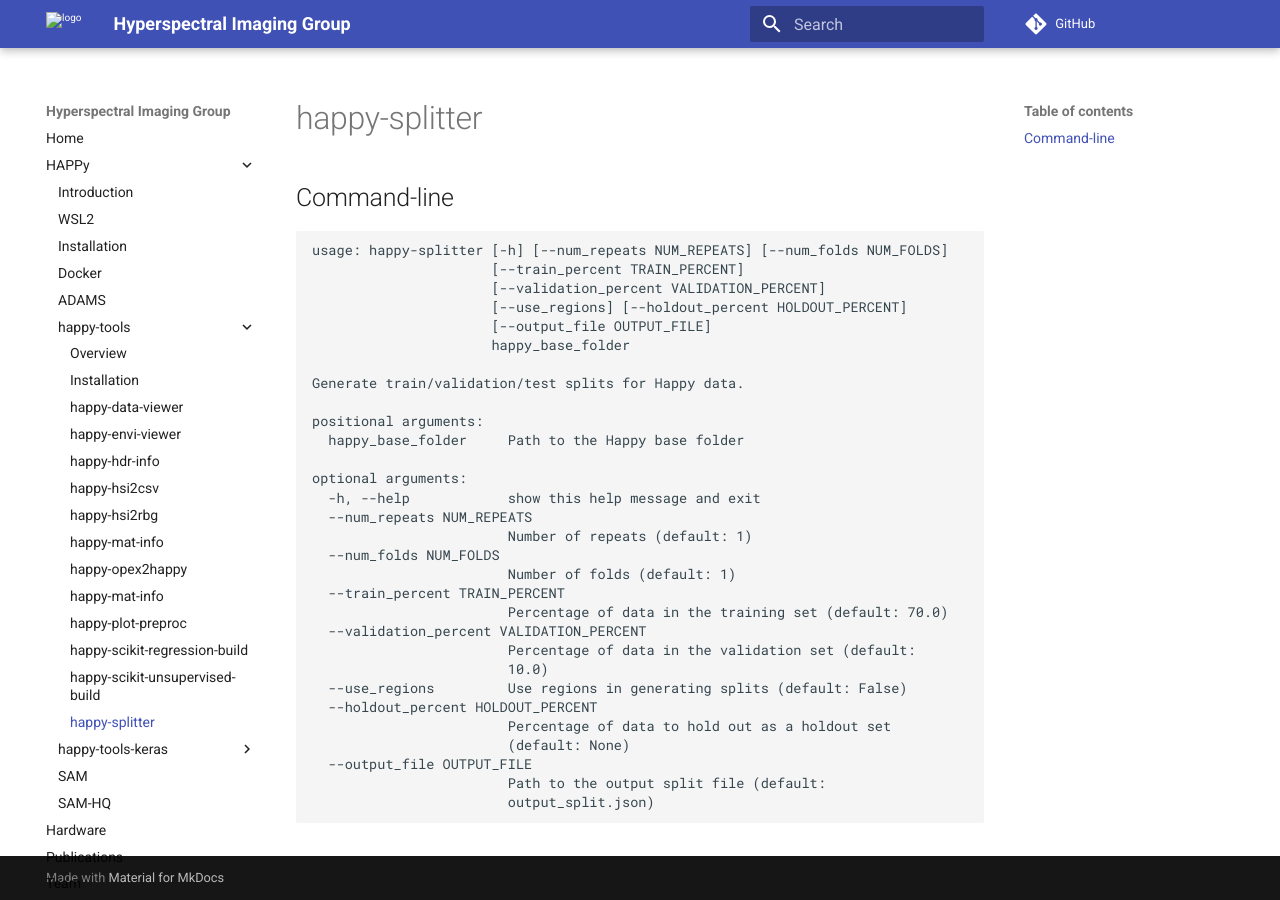
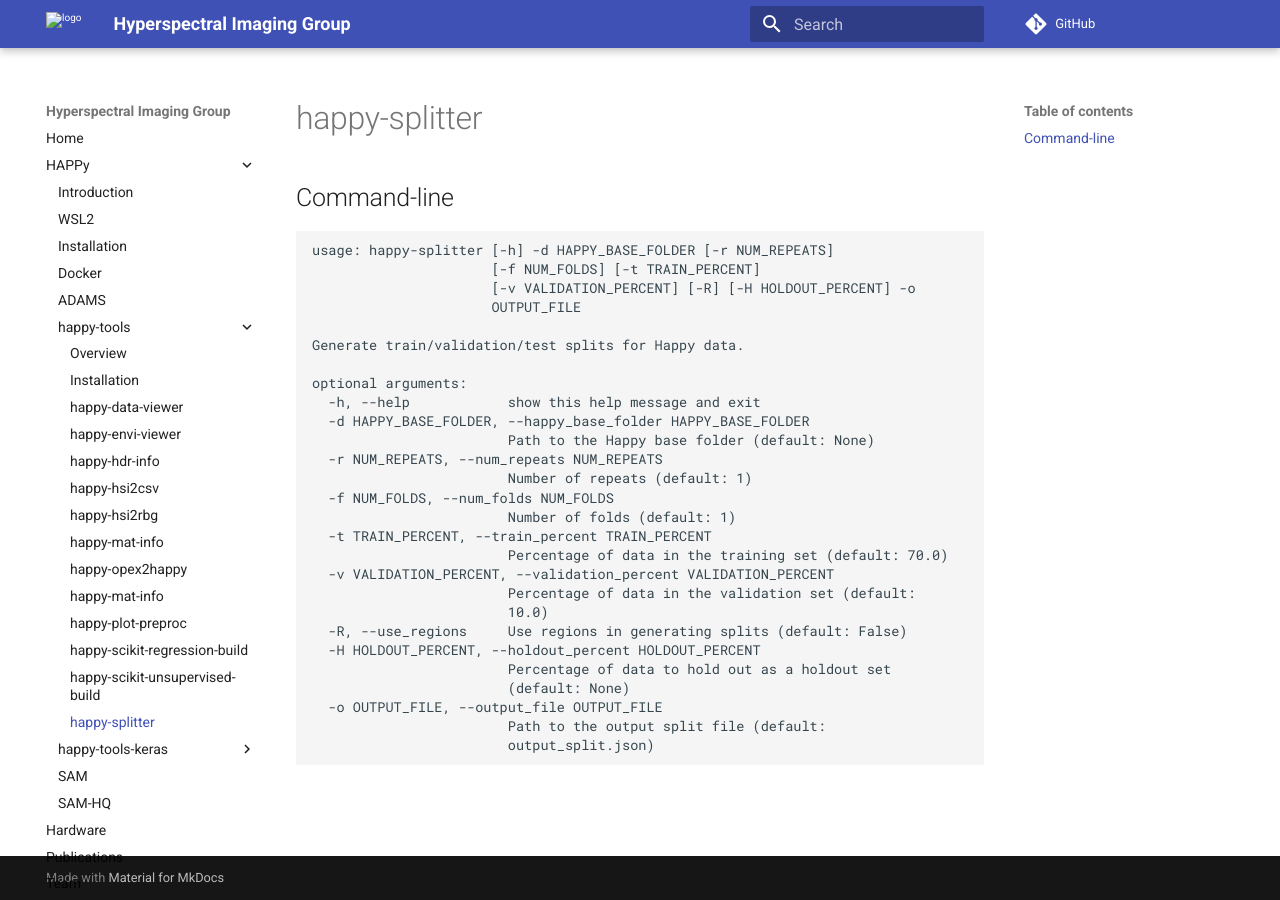
Before and after one commit to wairas/hsi-website, an MkDocs documentation site: the page built from docs/happy/happy_tools/happy-splitter.md, in a window 1280 px wide. Built offline with MkDocs 1.6.1 and Material for MkDocs 9.7.7, drawn with Linux system fonts in a browser that asks for light colours; comment, search, counter and statistics services are not loaded.

Commit message:
moved away from positional arguments

````diff
--- a/docs/happy/happy_tools/happy-splitter.md
+++ b/docs/happy/happy_tools/happy-splitter.md
@@ -1,34 +1,31 @@
 # Command-line
 
 ```
-usage: happy-splitter [-h] [--num_repeats NUM_REPEATS] [--num_folds NUM_FOLDS]
-                      [--train_percent TRAIN_PERCENT]
-                      [--validation_percent VALIDATION_PERCENT]
-                      [--use_regions] [--holdout_percent HOLDOUT_PERCENT]
-                      [--output_file OUTPUT_FILE]
-                      happy_base_folder
+usage: happy-splitter [-h] -d HAPPY_BASE_FOLDER [-r NUM_REPEATS]
+                      [-f NUM_FOLDS] [-t TRAIN_PERCENT]
+                      [-v VALIDATION_PERCENT] [-R] [-H HOLDOUT_PERCENT] -o
+                      OUTPUT_FILE
 
 Generate train/validation/test splits for Happy data.
 
-positional arguments:
-  happy_base_folder     Path to the Happy base folder
-
 optional arguments:
   -h, --help            show this help message and exit
-  --num_repeats NUM_REPEATS
+  -d HAPPY_BASE_FOLDER, --happy_base_folder HAPPY_BASE_FOLDER
+                        Path to the Happy base folder (default: None)
+  -r NUM_REPEATS, --num_repeats NUM_REPEATS
                         Number of repeats (default: 1)
-  --num_folds NUM_FOLDS
+  -f NUM_FOLDS, --num_folds NUM_FOLDS
                         Number of folds (default: 1)
-  --train_percent TRAIN_PERCENT
+  -t TRAIN_PERCENT, --train_percent TRAIN_PERCENT
                         Percentage of data in the training set (default: 70.0)
-  --validation_percent VALIDATION_PERCENT
+  -v VALIDATION_PERCENT, --validation_percent VALIDATION_PERCENT
                         Percentage of data in the validation set (default:
                         10.0)
-  --use_regions         Use regions in generating splits (default: False)
-  --holdout_percent HOLDOUT_PERCENT
+  -R, --use_regions     Use regions in generating splits (default: False)
+  -H HOLDOUT_PERCENT, --holdout_percent HOLDOUT_PERCENT
                         Percentage of data to hold out as a holdout set
                         (default: None)
-  --output_file OUTPUT_FILE
+  -o OUTPUT_FILE, --output_file OUTPUT_FILE
                         Path to the output split file (default:
                         output_split.json)
 ```
````
Also changed, not shown: docs/happy/happy_tools/happy-generate-image-regions-objects.md (+8 -6 lines), docs/happy/happy_tools/happy-hdr-info.md (+7 -5 lines), docs/happy/happy_tools/happy-mat-info.md (+7 -5 lines), docs/happy/happy_tools/happy-plot-preproc.md (+6 -6 lines).
